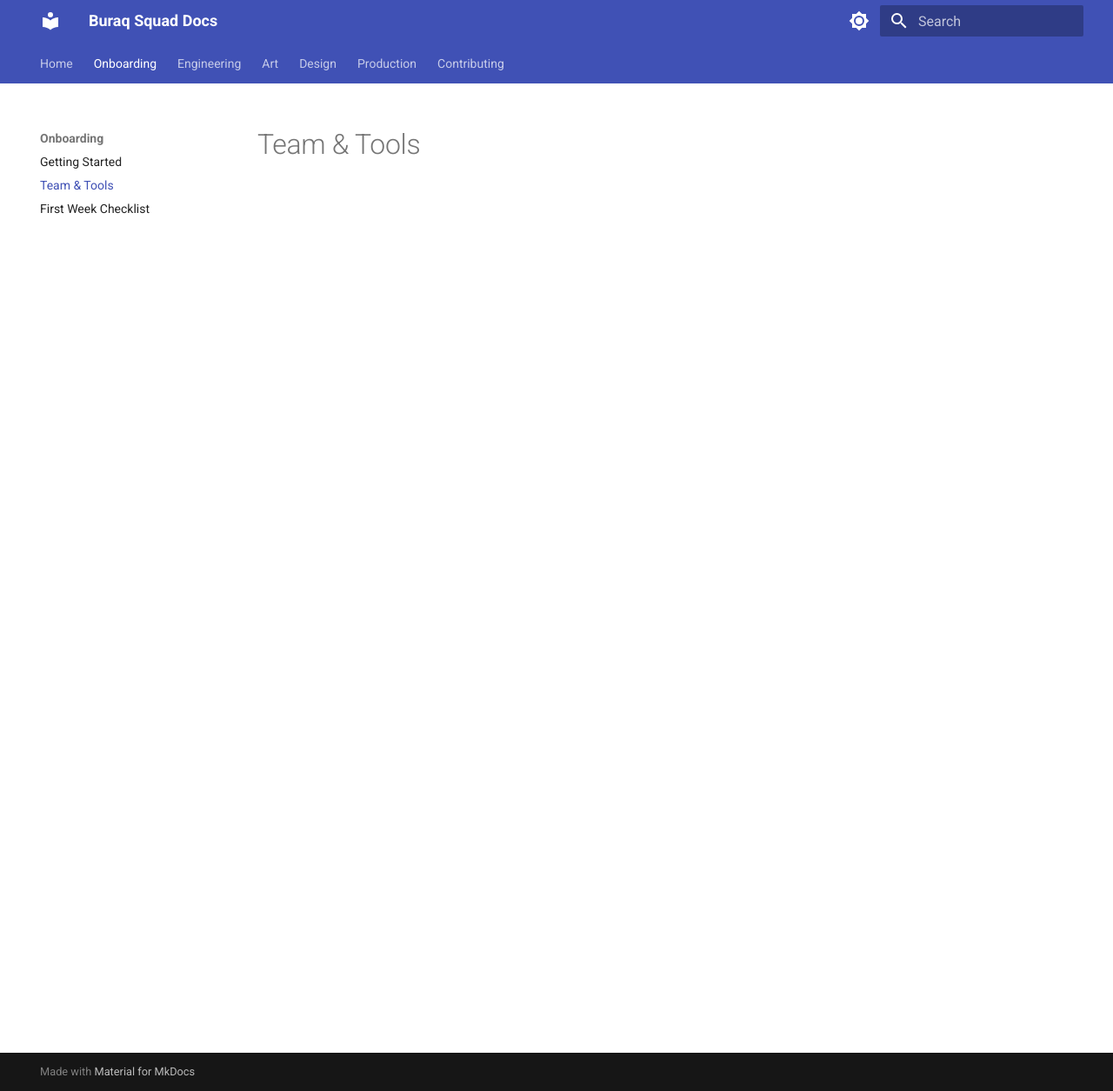
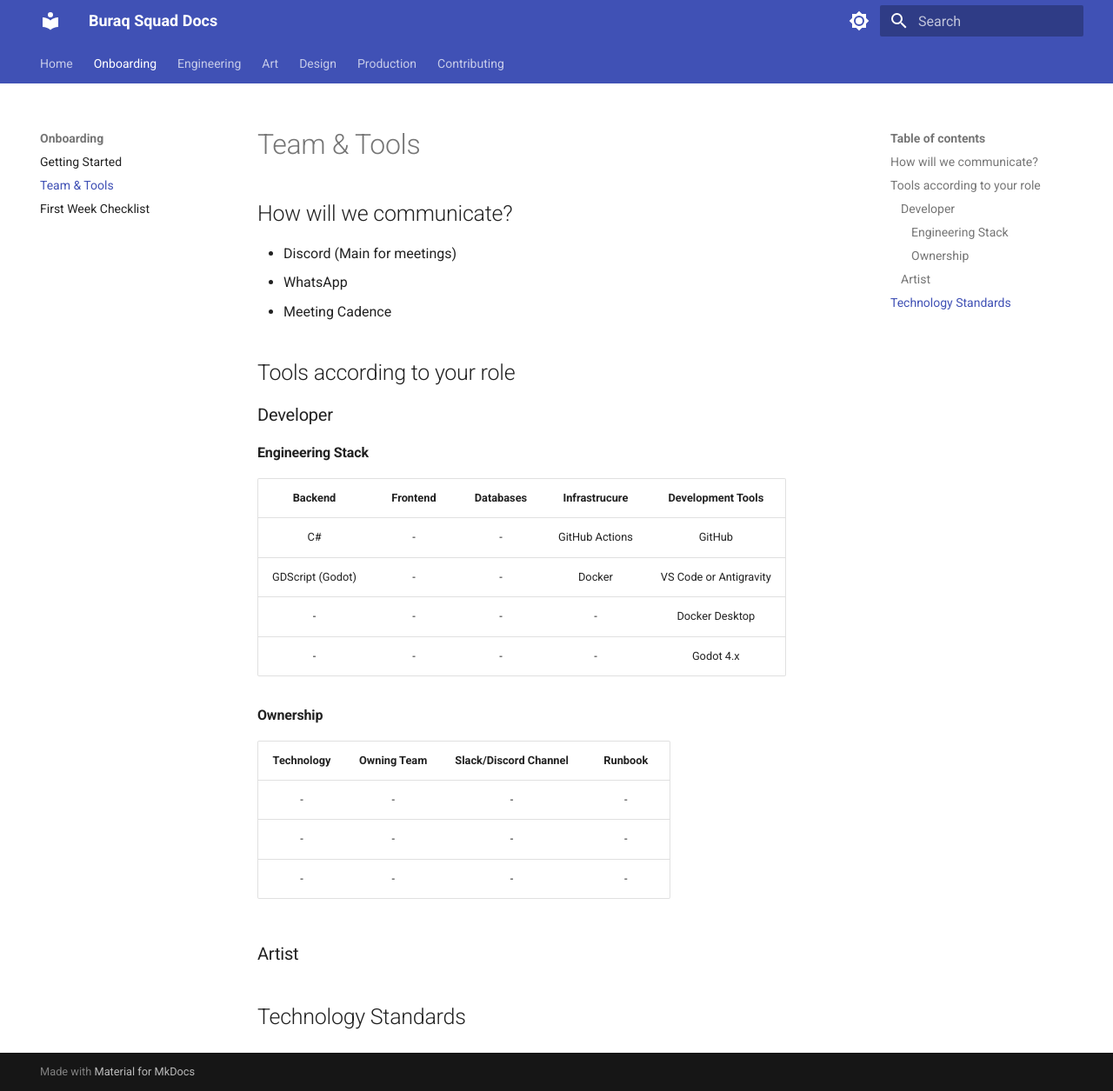
Before and after one commit to buraq-squad/docs, an MkDocs documentation site: the page built from docs/onboarding/team-and-tools.md, in a window 1280 px wide and 1255 px high. Shown: the whole window at 87% size. Built offline with MkDocs 1.6.1 and Material for MkDocs 9.7.7, drawn with Linux system fonts in a browser that asks for light colours.

Commit message:
docs(onboarding): add Team & Tools communication and role-based tools sections

```diff
--- a/docs/onboarding/team-and-tools.md
+++ b/docs/onboarding/team-and-tools.md
@@ -1,7 +1,34 @@
+<!-- TODO: Describe team structure (roles, who reports to whom, org chart link) -->
+<!-- TODO: List communication tools in use (Slack/Discord channels, meeting cadence) -->
+<!-- TODO: List task tracker / project management tool and how to use it -->
+
 # Team & Tools
 
-<!-- TODO: Describe team structure (roles, who reports to whom, org chart link) -->
 
-<!-- TODO: List communication tools in use (Slack/Discord channels, meeting cadence) -->
+## How will we communicate?
+* Discord (Main for meetings)
+* WhatsApp
+* Meeting Cadence
 
-<!-- TODO: List task tracker / project management tool and how to use it -->
+## Tools according to your role
+
+### Developer
+#### Engineering Stack
+| **Backend** | **Frontend** | **Databases** | **Infrastrucure** | **Development Tools** |
+| :---: | :---: | :---: | :---: | :---: |
+| C# | - | - | GitHub Actions | GitHub |
+| GDScript (Godot) | - | - | Docker | VS Code or Antigravity |
+| - | - | - | - | Docker Desktop |
+| - | - | - | - | Godot 4.x |
+
+#### Ownership
+| **Technology** | **Owning Team** | **Slack/Discord Channel** | **Runbook** |
+| :---: | :---: | :---: |:---: |
+| - | - | - | - |
+| - | - | - | - |
+| - | - | - | - |
+
+### Artist
+
+
+## Technology Standards
```
